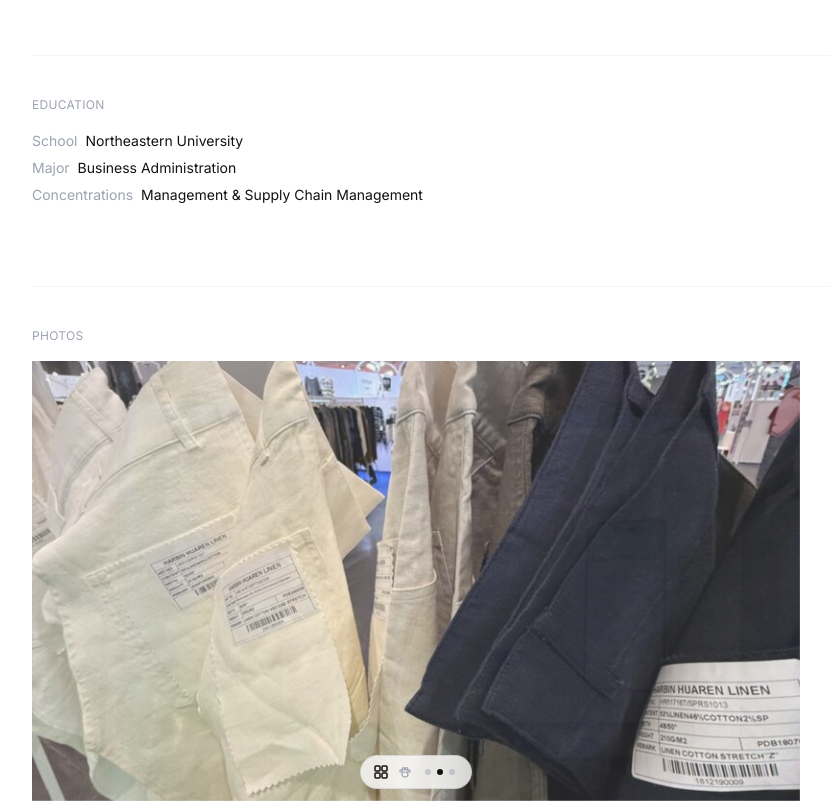
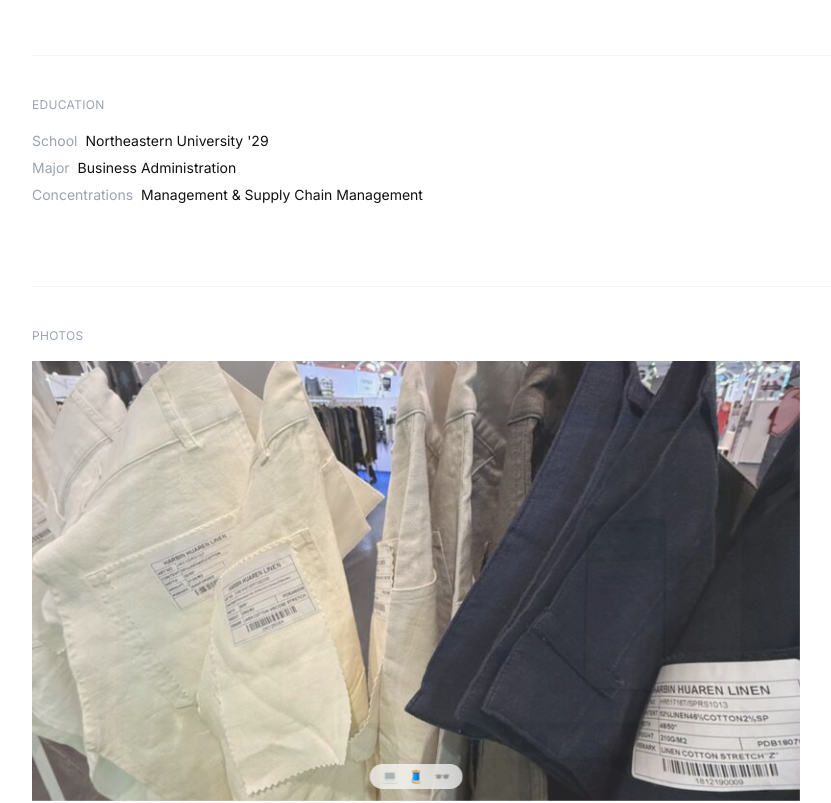
Before and after one commit to stridesz/victor-portfolio, a Next.js app: page /about in a window 1280 px wide. Shown: the part 880-1683 px from the top of the page, without its empty margins (136-967 px from the left). Built offline with nearby package versions, Linux system fonts and the light colour scheme.

Commit message:
simplify About photos indicators, add class year

```diff
--- a/components/AboutPhotos.tsx
+++ b/components/AboutPhotos.tsx
@@ -1,79 +1,28 @@
 "use client";
 
 import Image from "next/image";
-import { useEffect, useState, type ComponentType } from "react";
-import { photoCategories } from "@/data/about";
+import { useEffect, useState } from "react";
+import { aboutPhotos } from "@/data/about";
 import type { MediaSlot } from "@/data/entries";
 import { useStoryPanel } from "./StoryPanelContext";
 
 const ADVANCE_MS = 5500;
 
-function GridIcon() {
-  return (
-    <svg
-      width="16"
-      height="16"
-      viewBox="0 0 16 16"
-      fill="none"
-      stroke="currentColor"
-      strokeWidth="1.5"
-      aria-hidden
-    >
-      <rect x="2" y="2" width="5" height="5" rx="1" />
-      <rect x="9" y="2" width="5" height="5" rx="1" />
-      <rect x="2" y="9" width="5" height="5" rx="1" />
-      <rect x="9" y="9" width="5" height="5" rx="1" />
-    </svg>
-  );
-}
-
-function PawIcon() {
-  return (
-    <svg
-      width="16"
-      height="16"
-      viewBox="0 0 16 16"
-      fill="none"
-      stroke="currentColor"
-      strokeWidth="1.2"
-      aria-hidden
-    >
-      <ellipse cx="8" cy="10.5" rx="3" ry="2.5" />
-      <circle cx="4" cy="7" r="1.2" />
-      <circle cx="6.5" cy="4.8" r="1.2" />
-      <circle cx="9.5" cy="4.8" r="1.2" />
-      <circle cx="12" cy="7" r="1.2" />
-    </svg>
-  );
-}
-
-const CATEGORY_ICONS: Record<string, ComponentType> = {
-  everything: GridIcon,
-  wiggles: PawIcon,
-};
-
 export default function AboutPhotos() {
   const { openStory } = useStoryPanel();
-  const [catIndex, setCatIndex] = useState(0);
   const [photoIndex, setPhotoIndex] = useState(0);
   const [paused, setPaused] = useState(false);
 
-  const category = photoCategories[catIndex];
-  const photos = category.photos;
+  const photos = aboutPhotos;
 
-  // Auto-advance within the active category; paused on hover/focus
+  // Auto-advance; paused on hover/focus
   useEffect(() => {
     if (paused || photos.length < 2) return;
     const id = window.setInterval(() => {
       setPhotoIndex((i) => (i + 1) % photos.length);
     }, ADVANCE_MS);
     return () => window.clearInterval(id);
-  }, [paused, catIndex, photos.length]);
-
-  const selectCategory = (i: number) => {
-    setCatIndex(i);
-    setPhotoIndex(0);
-  };
+  }, [paused, photos.length]);
 
   const openPhoto = () => {
     const photo = photos[photoIndex];
@@ -84,7 +33,7 @@ export default function AboutPhotos() {
       sizeClass: photo.sizeClass,
       src: photo.src,
     };
-    openStory({ entryTitle: `About · ${category.label}`, media: slot });
+    openStory({ entryTitle: "About · Photos", media: slot });
   };
 
   return (
@@ -120,38 +69,36 @@ export default function AboutPhotos() {
           ))}
         </button>
 
-        {/* Floating pill nav: one icon per category + dots for the active category */}
-        <div className="absolute bottom-3 left-1/2 z-10 flex -translate-x-1/2 items-center gap-2 rounded-full border border-black/10 bg-white/80 px-3 py-2 backdrop-blur">
-          {photoCategories.map((cat, i) => {
-            const Icon = CATEGORY_ICONS[cat.id] ?? GridIcon;
-            return (
-              <button
-                key={cat.id}
-                type="button"
-                onClick={() => selectCategory(i)}
-                aria-label={`Show ${cat.label} photos`}
-                aria-pressed={i === catIndex}
-                className={`transition-colors ${
-                  i === catIndex ? "text-ink" : "text-meta hover:text-ink"
-                }`}
-              >
-                <Icon />
-              </button>
-            );
-          })}
-          <span className="flex items-center gap-1.5 px-1">
+        {/* One indicator per photo: emoji when the photo has one, otherwise a dot */}
+        <div className="absolute bottom-3 left-1/2 z-10 flex -translate-x-1/2 items-center gap-2.5 rounded-full bg-white/70 px-3 py-1.5 backdrop-blur-sm">
           {photos.map((photo, i) => (
             <button
               key={photo.src}
               type="button"
               onClick={() => setPhotoIndex(i)}
-                aria-label={`Go to photo ${i + 1} of ${photos.length}`}
+              aria-label={`Go to photo ${i + 1} of ${photos.length}: ${photo.alt}`}
+              aria-pressed={i === photoIndex}
+              className="flex items-center justify-center transition-opacity"
+            >
+              {photo.icon ? (
+                <span
+                  aria-hidden
+                  className={`text-[13px] leading-none transition-opacity ${
+                    i === photoIndex ? "opacity-100" : "opacity-35 hover:opacity-70"
+                  }`}
+                >
+                  {photo.icon}
+                </span>
+              ) : (
+                <span
+                  aria-hidden
                   className={`h-1.5 w-1.5 rounded-full transition-colors ${
                     i === photoIndex ? "bg-ink" : "bg-meta/50 hover:bg-meta"
                   }`}
                 />
+              )}
+            </button>
           ))}
-          </span>
         </div>
       </div>
     </div>
--- a/data/about.ts
+++ b/data/about.ts
@@ -23,7 +23,7 @@ export const introSections: IntroSection[] = [
 ];
 
 export const education = {
-  school: "Northeastern University",
+  school: "Northeastern University '29",
   major: "Business Administration",
   concentrations: "Management & Supply Chain Management",
 };
@@ -34,33 +34,26 @@ export type AboutPhoto = {
   caption: string;
   /** Tailwind aspect utility matching the source image dimensions (honest placeholder shape in the lightbox) */
   sizeClass: string;
-};
-
-export type PhotoCategory = {
-  id: string;
-  label: string;
-  photos: AboutPhoto[];
+  /** Optional emoji shown as this photo's indicator under the card. Falls back to a plain dot when omitted. */
+  icon?: string;
 };
 
 // ---------------------------------------------------------------------------
 // TEMPORARY STAND-IN PHOTOS
 // These reuse existing ledger images purely so the photos card demonstrates
-// real behavior (crossfade, categories, lightbox). Victor: replace each
-// photo's src/alt/caption/sizeClass, and add or remove photos per category,
-// once final photos are chosen. Drop the files under public/media/about/ and
+// real behavior (crossfade, indicators, lightbox). Victor: replace each
+// photo's src/alt/caption/sizeClass/icon, and add or remove photos, once
+// final photos are chosen. Drop the files under public/media/about/ and
 // point src at them (e.g. "/media/about/my-photo.jpg").
 // ---------------------------------------------------------------------------
-export const photoCategories: PhotoCategory[] = [
-  {
-    id: "everything",
-    label: "Everything",
-    photos: [
+export const aboutPhotos: AboutPhoto[] = [
   {
     src: "/media/tablr/tablr-dorm-build.png",
     alt: "Finishing the first version of Tablr in a freshman dorm",
     caption:
       "Finishing the first version of Tablr late at night in my freshman dorm in New York City.",
     sizeClass: "aspect-[1097/673] max-h-[50vh]",
+    icon: "💻",
   },
   {
     src: "/media/huaren-linen/texworld-fabric-samples.jpeg",
@@ -68,6 +61,7 @@ export const photoCategories: PhotoCategory[] = [
     caption:
       "Huaren Linen fabric samples on display at Texworld NYC in the Javits Center.",
     sizeClass: "aspect-[800/1067] max-h-[50vh]",
+    icon: "🧵",
   },
   {
     src: "/media/12-pell/men-in-black-halloween.jpg",
@@ -75,28 +69,7 @@ export const photoCategories: PhotoCategory[] = [
     caption:
       "Halloween night during freshman year at 12 Pell. Theme: Men in Black.",
     sizeClass: "aspect-[2160/2880] max-h-[50vh]",
-      },
-    ],
-  },
-  {
-    id: "wiggles",
-    label: "Wiggles",
-    photos: [
-      {
-        src: "/media/12-pell/men-in-black-halloween.jpg",
-        alt: "Men in Black themed Halloween night at 12 Pell",
-        caption:
-          "Halloween night during freshman year at 12 Pell. Theme: Men in Black.",
-        sizeClass: "aspect-[2160/2880] max-h-[50vh]",
-      },
-      {
-        src: "/media/tablr/tablr-dorm-build.png",
-        alt: "Finishing the first version of Tablr in a freshman dorm",
-        caption:
-          "Finishing the first version of Tablr late at night in my freshman dorm in New York City.",
-        sizeClass: "aspect-[1097/673] max-h-[50vh]",
-      },
-    ],
+    icon: "🕶️",
   },
 ];
 
```
Lines whose indentation alone changed are shown as unchanged.
